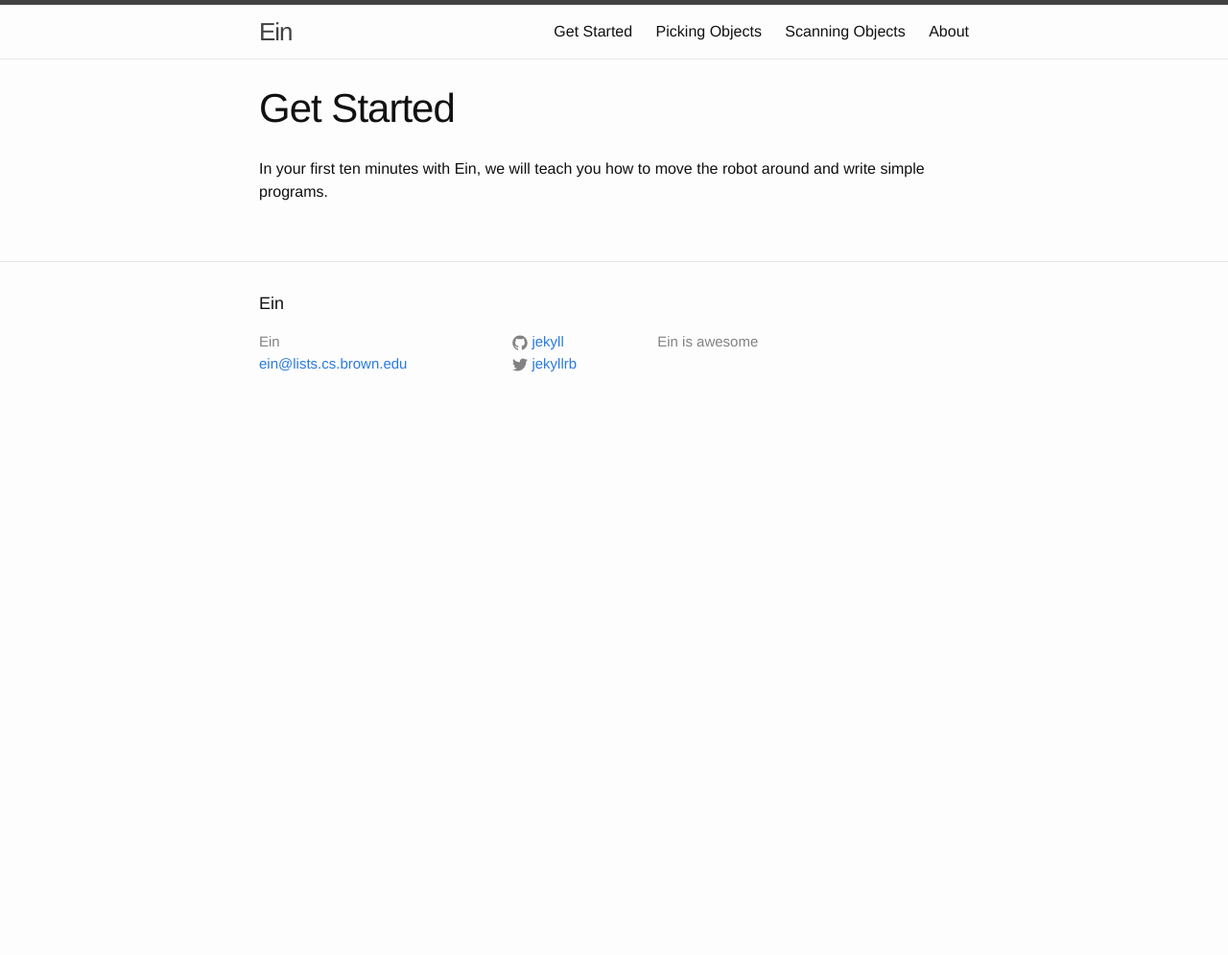
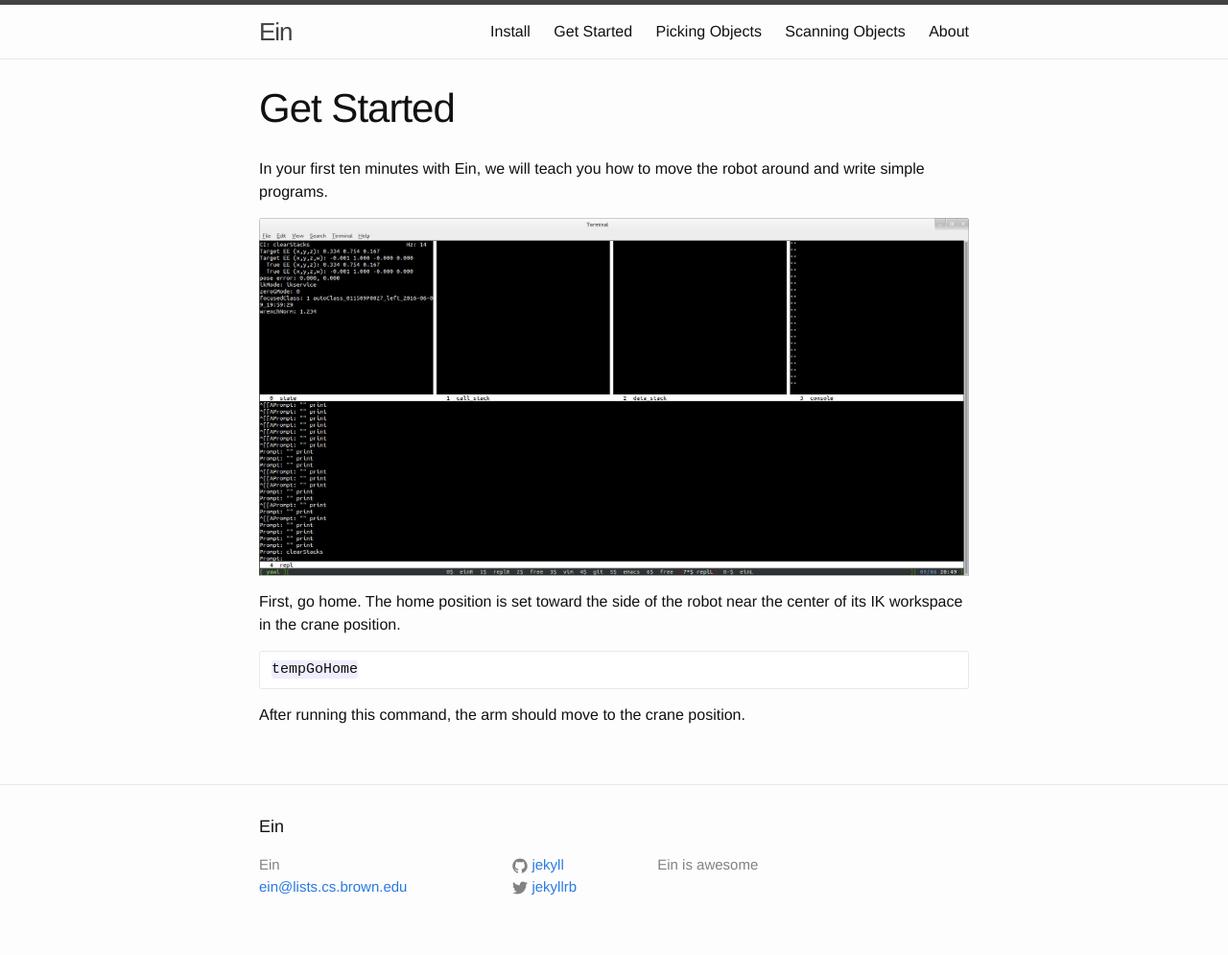
Before and after one commit to h2r/ein, a Jekyll site: the page built from getstarted.md, in a window 1280 px wide. Shown: the whole page at 96% size. Built offline with Jekyll 4.4.1, drawn with Linux system fonts in a browser that asks for light colours; before the commit the page ends 900 px from its top, so only the background shows below that.

Commit message:
more pages

````diff
--- a/getstarted.md
+++ b/getstarted.md
@@ -7,3 +7,16 @@ order: 1
 
 In your first ten minutes with Ein, we will teach you how to move the
 robot around and write simple programs.
+
+![Ein Console Screenshot](../assets/console_screenshot.jpg)
+
+
+
+First, go home.  The home position is set toward the side of the robot
+near the center of its IK workspace in the crane position.
+
+```
+tempGoHome
+```
+
+After running this command, the arm should move to the crane position.
````
Also changed, not shown: install.md (added, +9 -0 lines), assets/console_screenshot.jpg (added).
